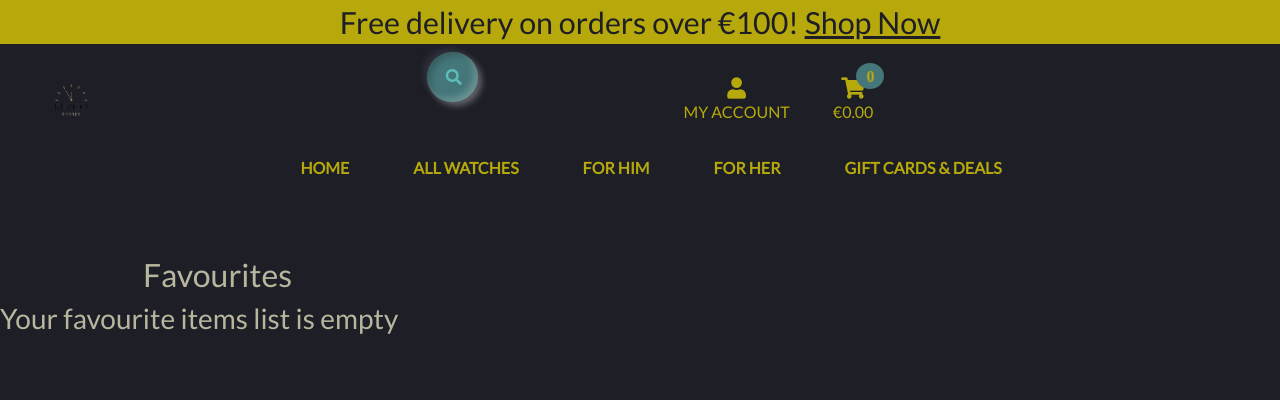
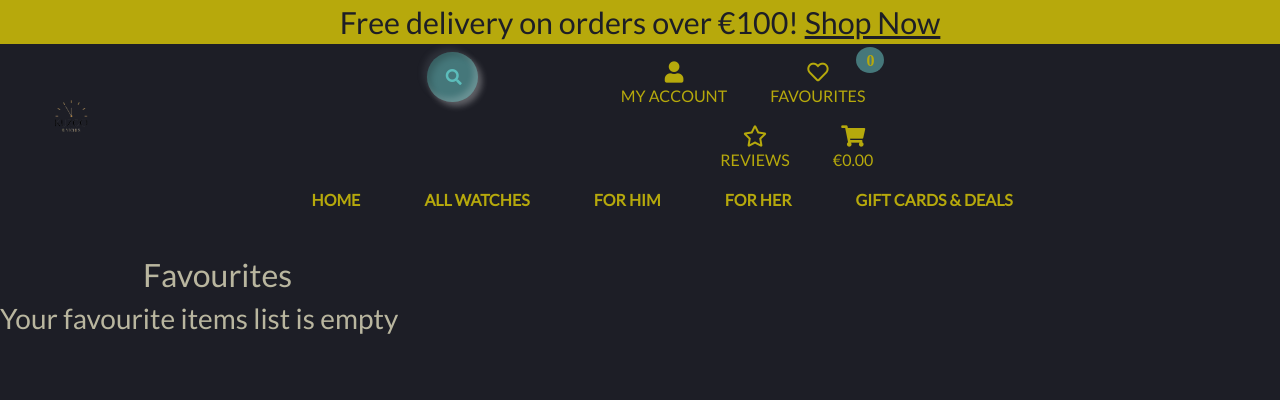
Before and after one commit to kuzGo/kuzco, a Django app: page /favourites/ in a window 1280 px wide. Shown: the top 400 px of the page. Run offline with Django 3.2, Linux system fonts and the light colour scheme; the visitor is signed in with stand-in values (Sample User, id 1); data that the repository does not hold is empty; some libraries are stand-ins or nearby versions.

Commit message:
Add reviews and favourites links to navigation bar

```diff
--- a/static/css/style.css
+++ b/static/css/style.css
@@ -234,6 +234,9 @@ html {
 
     }
 
+    .nav-link{
+        padding: 1.2rem 0.5rem!important;
+    }
     .navbar-nav {
         display: block;
         padding-left: 0;
@@ -386,8 +389,9 @@ button {
 }
 
 .search-container:hover .search-input,
+.search-container:active .search-input,
 .search-container:focus .search-input{
-    width: 400px;
+    width: 24vw;
 
 }
 .search-container .search-input{
@@ -406,7 +410,7 @@ button {
 .search-container .search-btn .fas{
     color: #5cbdbb;
 }
-.teble {
+.table {
     color: #b9b69f!important;
 }
 
@@ -523,7 +527,11 @@ button {
 .card-menu:hover {
     opacity: 1;
 }
-.card {
+.card{
+    background-color: transparent!important;
+    border: 1px solid #b7a90c42!important;
+}
+.card-body {
     background-color: transparent!important;
 }
 .badge {
--- a/templates/base.html
+++ b/templates/base.html
@@ -82,14 +82,34 @@
                                     {% endif %}
                                     <a href="{% url 'profile' %}" class="dropdown-item">My Profile</a>
                                     <a href="{% url 'account_logout' %}" class="dropdown-item">Logout</a>
-                                    <a href="{% url 'reviews_total' %}" class="dropdown-item">Reviews</a>
-                                    <a href="{% url 'all_favourites' %}" class="dropdown-item">Favourites</a>
+
                                 {% else %}
                                     <a href="{% url 'account_signup' %}" class="dropdown-item">Register</a>
                                     <a href="{% url 'account_login' %}" class="dropdown-item">Login</a>
                                 {% endif %}
                             </div>
                         </li>
+                        <!-- Favourites -->
+                            <li class="list-inline-item list-unstyled text-center text-lg-right my-0">
+                                <a class="text-primary nav-link d-block"
+                                    href="{% url 'all_favourites' %}">
+                                    <div class="text-center">
+                                        <div><i class="far fa-heart fa-lg"></i></div>
+                                        <p class="my-0 d-none d-md-block">Favourites</p>
+                                    </div>
+                                </a>
+                            </li>
+                            <!-- Reviews -->
+                            <li class="list-inline-item list-unstyled text-center text-lg-right my-0">
+                                <a class="text-primary nav-link d-block"
+                                    href="{% url 'reviews_total' %}">
+                                    <div class="text-center">
+                                        <div><i class="far fa-star fa-lg"></i></div>
+                                        <p class="my-0 d-none d-md-block">Reviews</p>
+                                    </div>
+                                </a>
+                            </li>
+                           <!-- Shopping Cart -->
                         <li class="list-inline-item">
                             <a class="{% if grand_total %}text-info font-weight-bold{% else %}text-black{% endif %} nav-link" href="{% url 'shopping_cart' %}">
                                 <div class="text-center">
@@ -107,7 +127,6 @@
                                     </p>
                                 </div>
                             </a>
-
                         </li>
                     </ul>
                 </div>
--- a/templates/includes/mobile-nav.html
+++ b/templates/includes/mobile-nav.html
@@ -33,6 +33,7 @@
                 <p class="my-0 d-none d-md-block">My Account</p>
             </div>
         </a>
+
         <div class="dropdown-menu" aria-labelledby="navbarDropdown">
             {% if request.user.is_authenticated %}
             {% if request.user.is_superuser %}
@@ -48,6 +49,27 @@
             {% endif %}
         </div>
     </li>
+    <!-- Favourites -->
+    <li class="list-inline-item">
+        <a class="text-primary nav-link d-block d-lg-none"
+            href="{% url 'all_favourites' %}">
+            <div class="text-center">
+                <div><i class="far fa-heart fa-lg"></i></div>
+                <p class="my-0 d-none d-md-block">Favourites</p>
+            </div>
+        </a>
+    </li>
+    <!-- Reviews -->
+    <li class="list-inline-item">
+        <a class="text-primary nav-link d-block d-lg-none"
+            href="{% url 'reviews_total' %}">
+            <div class="text-center">
+                <div><i class="far fa-star fa-lg"></i></div>
+                <p class="my-0 d-none d-md-block">Favourites</p>
+            </div>
+        </a>
+    </li>
+    <!-- Shopping Cart -->
     <li class="list-inline-item">
         <a class="{% if grand_total %}text-primary font-weight-bold{% else %}text-black{% endif %} nav-link d-block d-lg-none"
             href="{% url 'shopping_cart' %}">
--- a/templates/includes/navbar.html
+++ b/templates/includes/navbar.html
@@ -7,7 +7,6 @@
             </a>
             <div class="dropdown-menu border-0" aria-labelledby="all-watches">
                 <a href="{% url 'watches' %}?sort=price&direction=asc" class="dropdown-item">By Price</a>
-                <a href="" class="dropdown-item ">By Brand</a>
                 <a href="{% url 'watches' %}?sort=sku&direction=asc" class="dropdown-item ">By SKU Number</a>
                 <a href="{% url 'watches' %}?sort=rating&direction=desc" class="dropdown-item ">Rating</a>
                 <a href="{% url 'watches' %}?sort=category&direction=asc" class="dropdown-item ">By Type</a>
```
Lines whose indentation alone changed are shown as unchanged.
